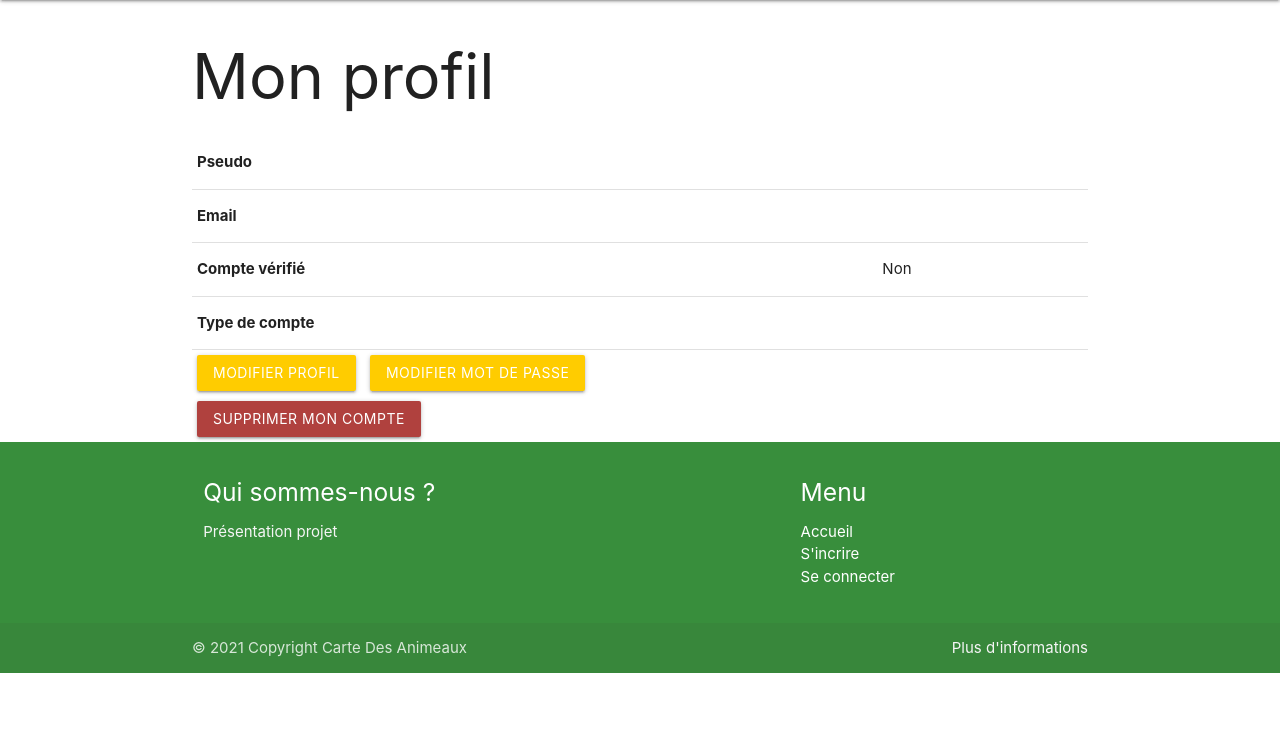
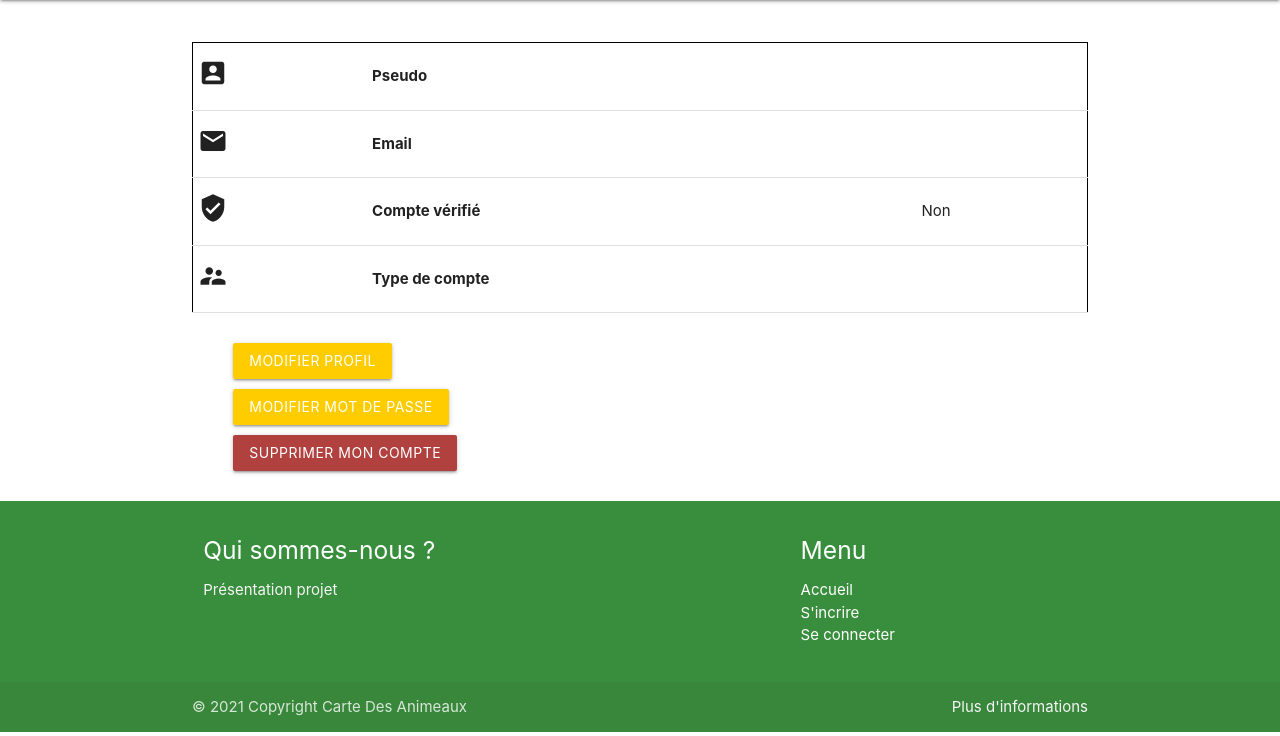
Before and after one commit to christmknd/PA-4IWJ-Grp1, a Symfony app: template app/templates/user/show.html.twig in a window 1280 px wide. Shown: the part 64-800 px from the top of the page. Run offline with Twig, Linux system fonts and the light colour scheme; the template is opened without the code that fills it, so the values that code supplies are empty; style sheets or scripts are compiled from the project's sources; some libraries are stand-ins or nearby versions.

Commit message:
Mon Compte : desgin terminé

```diff
--- a/app/assets/styles/base.scss
+++ b/app/assets/styles/base.scss
@@ -11,6 +11,11 @@ main {
 .page-footer a{
   color: white;
 }
+
+
+.map {
+  margin-right: 25px;
+}
 footer{
   position:static;
   bottom: 0px;
--- a/app/templates/default/index.html.twig
+++ b/app/templates/default/index.html.twig
@@ -21,10 +21,10 @@
             {{ form(formFilterAnnonce) }}
 
 
-            <div class="row ">
+            <div class="row">
                 {% for annonce in annonces %}
                     {% if annonce.etat  %}
-                        <div class="col s1 m4">
+                        <div class="col s12">
                             <div class="card blue-grey darken-1">
                                 <div class="card-content white-text">
                                     <span class="card-title">{{ annonce.titre }} - {{ annonce.type }}</span>
@@ -61,7 +61,7 @@
 
             <div class="collection ">
                 {% for evenement in evenements %}
-                    <div class="col s1 m6">
+                    <div class="col s12">
                         <div class="card blue-grey darken-1">
                             <div class="card-content white-text">
                                 <span class="card-title">{{ evenement.titre }}</span>
--- a/app/templates/reset_password/request.html.twig
+++ b/app/templates/reset_password/request.html.twig
@@ -16,6 +16,6 @@
             </small>
         </div>
 
-        <button class="btn btn-primary">Envoyer</button>
+        <button class="btn btn-primary" style="margin-bottom: 25px">Envoyer</button>
     {{ form_end(requestForm) }}
 {% endblock %}
--- a/app/templates/user/show.html.twig
+++ b/app/templates/user/show.html.twig
@@ -3,24 +3,28 @@
 {% block title %}Mon profil{% endblock %}
 
 {% block body %}
-    <h1>Mon profil</h1>
+    <h1>{{ user.pseudo }}</h1>
 
-    <table class="table">
+    <table class="table" style="border: 1px solid black">
         <tbody>
 
             <tr>
+                <th> <i class="small material-icons"> account_box</i> </th>
                 <th>Pseudo</th>
                 <td>{{ user.pseudo }}</td>
             </tr>
             <tr>
+                <th> <i class="small material-icons">email</i> </th>
                 <th>Email</th>
                 <td>{{ user.email }}</td>
             </tr>
             <tr>
+                <th> <i class="small material-icons">verified_user</i> </th>
                 <th>Compte vérifié</th>
                 <td>{{ user.isVerified ? 'Oui' : 'Non' }}</td>
             </tr>
             <tr>
+                <th> <i class="small material-icons">supervisor_account</i> </th>
                 <th>Type de compte</th>
                 <td>{{ user.typeDeCompte }}</td>
             </tr>
@@ -33,17 +37,27 @@
         </tbody>
     </table>
 
+    <div class="container" style="margin: 25px">
+        <div class="row">
+                <div class="col s12">
                     <a href="{{ path('user_edit') }}">
                         <button style ="background-color:#ffcc00; margin: 5px" class="btn">
                             Modifier profil
                         </button>
                     </a>
-
+                </div>
+                <div class="col s12">
                     <a href="{{ path('app_forgot_password_request') }}">
                         <button style ="background-color:#ffcc00; margin: 5px" class="btn">
                             Modifier mot de passe
                         </button>
                     </a>
+                </div>
+                <div class="col s12">
+                    {{ include('user/_delete_form.html.twig') }}
+                </div>
+        </div>
+    </div>
 
-    {{ include('user/_delete_form.html.twig') }}
+
 {% endblock %}
```
Also changed, not shown: app/templates/user/edit.html.twig (+7 -9 lines). Lines whose indentation alone changed are shown as unchanged.
